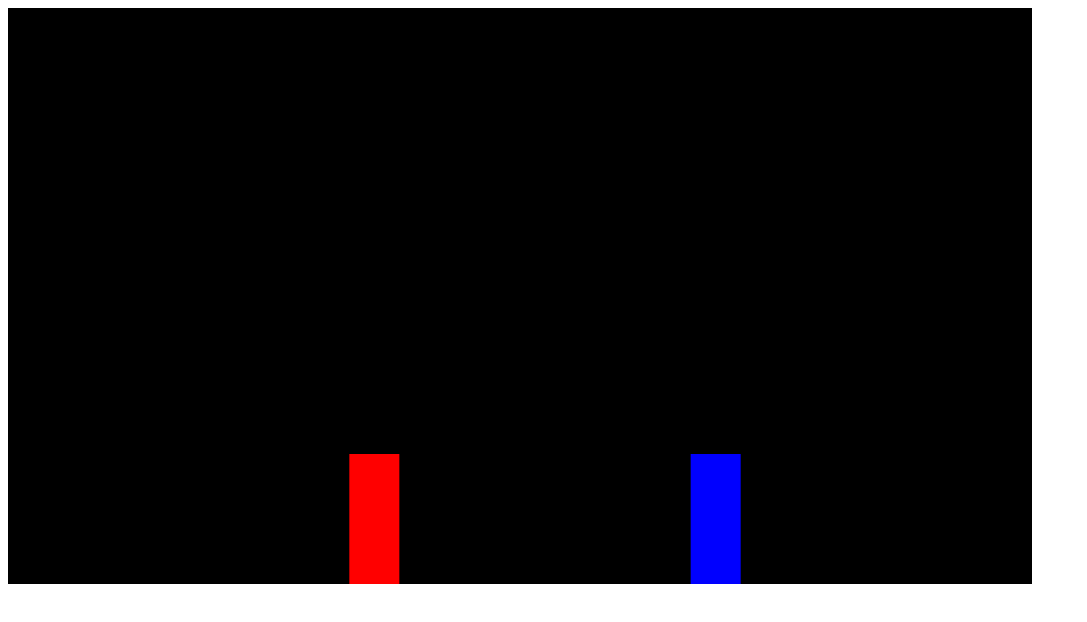
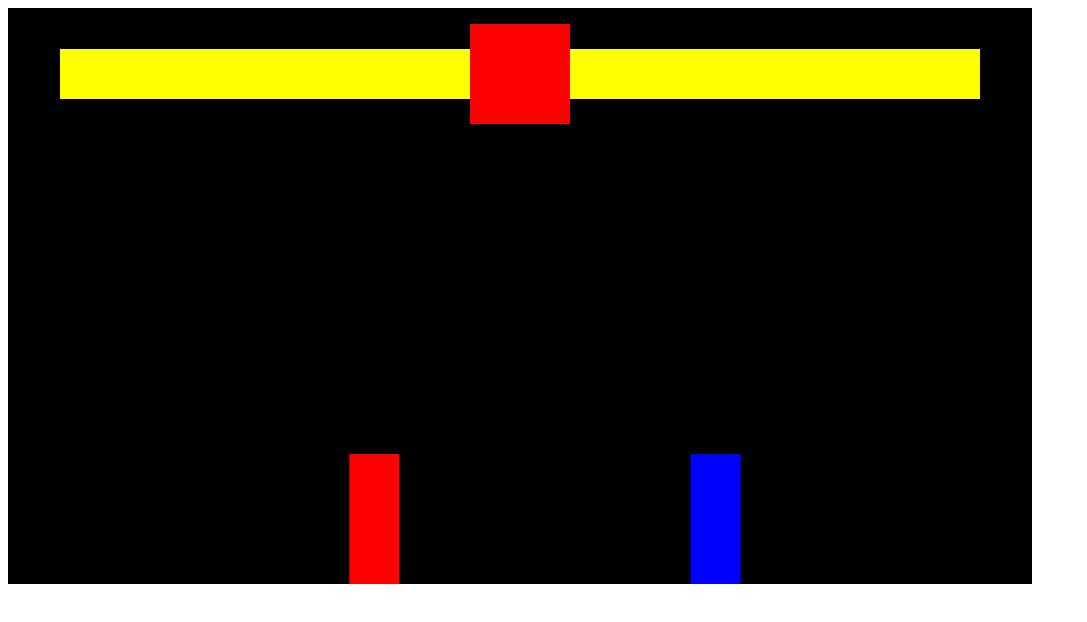
Before and after one commit to ElDonPapa/js-fighting-game, a plain HTML site: page index.html in a window 1280 px wide. Shown: the whole page, without its empty margins (0-1087 px from the left). Drawn offline with Linux system fonts and the light colour scheme.

Commit message:
Add Html Health Bar

```diff
--- a/index.html
+++ b/index.html
@@ -3,9 +3,17 @@
     <head>
         <title>JS Fighting Game</title>
         <meta charset="UTF-8">
+        <link href="style.css" rel="stylesheet">
+        <script type="module" src="index.js" defer></script>
     </head>
     <body>
-        <canvas></canvas>
-        <script type="module" src="index.js"></script>
+        <div class="screen">
+            <div class="top-bar">
+                <div class="player health-bar"></div>
+                <div class="timer"></div>
+                <div class="enemy health-bar"></div>
+            </div>
+            <canvas></canvas>
+        </div>
     </body>
 </html>
--- /dev/null
+++ b/style.css
@@ -0,0 +1,26 @@
+.screen {
+    position: relative;
+    display: inline-block;
+}
+
+.top-bar {
+    position: absolute;
+    display: flex;
+    align-items: center;
+    justify-content: center;
+    top: 16px;
+    width: 100%;
+}
+
+.health-bar {
+    background: yellow;
+    width: 40%;
+    height: 50px;
+}
+
+.timer {
+    background: red;
+    flex-shrink: 0;
+    width: 100px;
+    height: 100px;
+}
```
